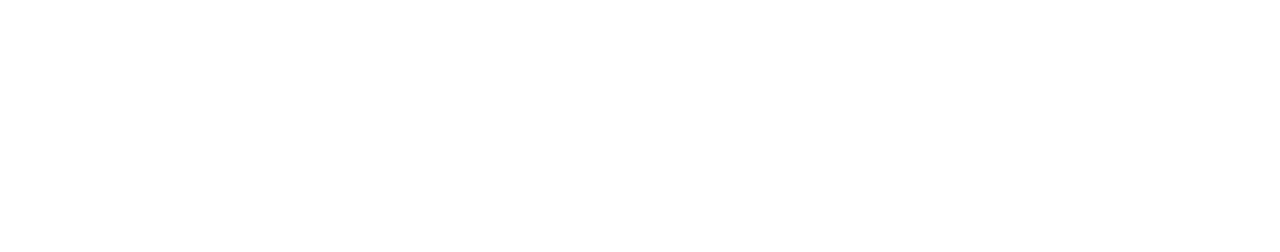
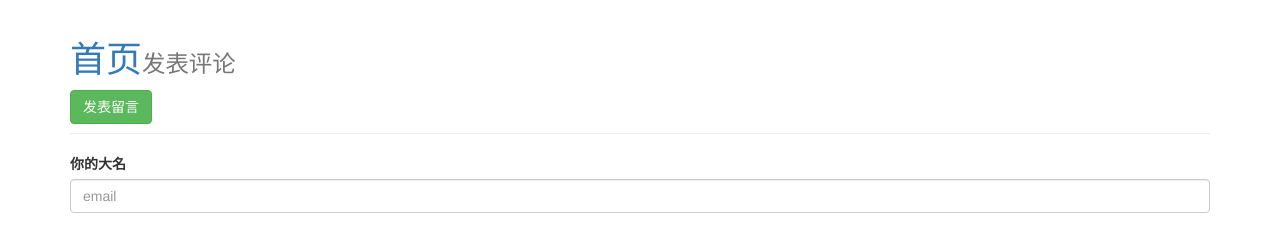
Before and after one commit to lianglanlan/nodejs-learn02, a plain HTML site: page views/post.html in a window 1280 px wide. Drawn offline with Linux system fonts and the light colour scheme.

Commit message:
走通两个页面跳转

```diff
--- a/views/post.html
+++ b/views/post.html
@@ -0,0 +1,28 @@
+<!DOCTYPE html>
+<html lang="en">
+
+<head>
+    <meta charset="UTF-8">
+    <meta name="viewport" content="width=device-width, initial-scale=1.0">
+    <title>Document</title>
+    <link rel="stylesheet" href="/public/lib/bootstrap/dist/css/bootstrap.css">
+</head>
+
+<body>
+    <div class="header container">
+        <div class="page-header">
+            <h1><a href="/">首页</a><small>发表评论</small></h1>
+            <a href="post.html" class="btn btn-success">发表留言</a>
+        </div>
+    </div>
+    <div class="comments container">
+        <form>
+            <div class="form-group">
+                <label for="">你的大名</label>
+                <input type="email" class="form-control" placeholder="email">
+            </div>
+        </form>
+    </div>
+</body>
+
+</html>
```
Also changed, not shown: app.js (+8 -0 lines), views/index.html (+1 -1 lines).
